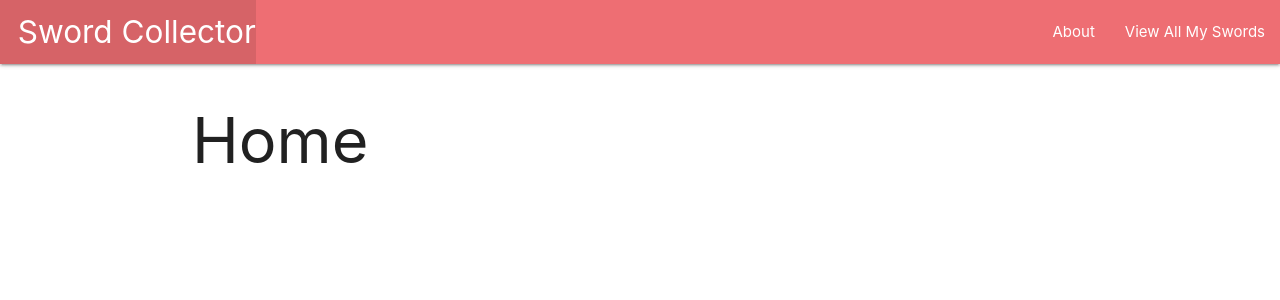
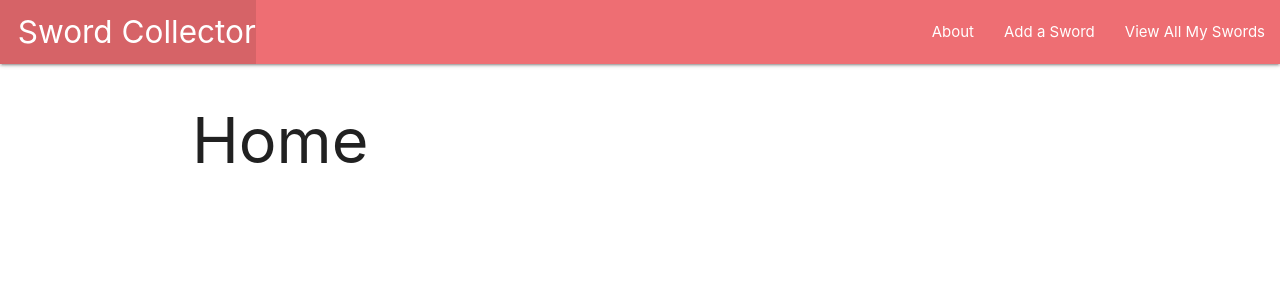
Before and after one commit to nemmons27/sword_collector, a Django app: page / in a window 1280 px wide. Shown: the top 300 px of the page. Run offline with Django 4.2, Linux system fonts and the light colour scheme.

Commit message:
Updated UI

```diff
--- a/main_app/templates/base.html
+++ b/main_app/templates/base.html
@@ -30,7 +30,7 @@
           <ul>
             <li>
               <a
-                href="/"
+                href='/'
                 class="left brand-logo"
                 >&nbsp;&nbsp;Sword Collector</a
               >
@@ -38,6 +38,7 @@
           </ul>
           <ul class="right">
             <li><a href="{% url 'about' }%">About</a></li>
+            <li><a href="{% url 'swords_create' }%">Add a Sword</a></li>
             <li><a href="{% url 'swords' %}">View All My Swords</a></li>
           </ul>
         </div>
```
